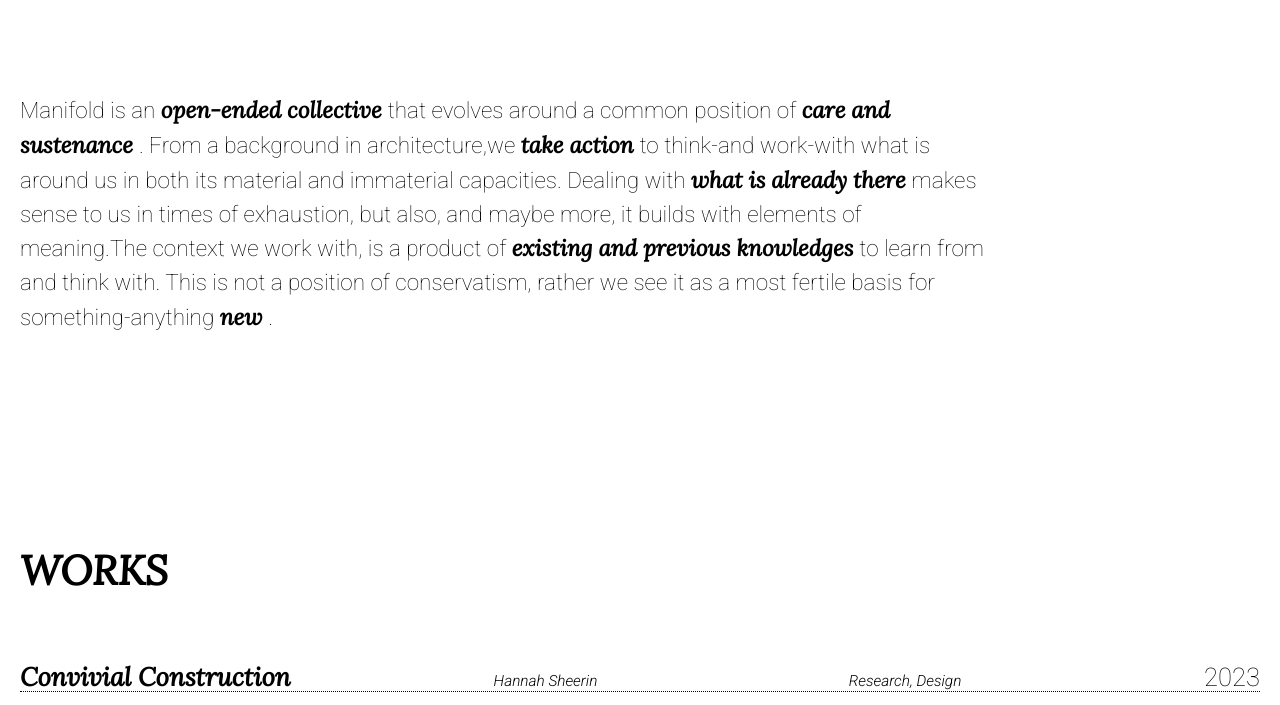
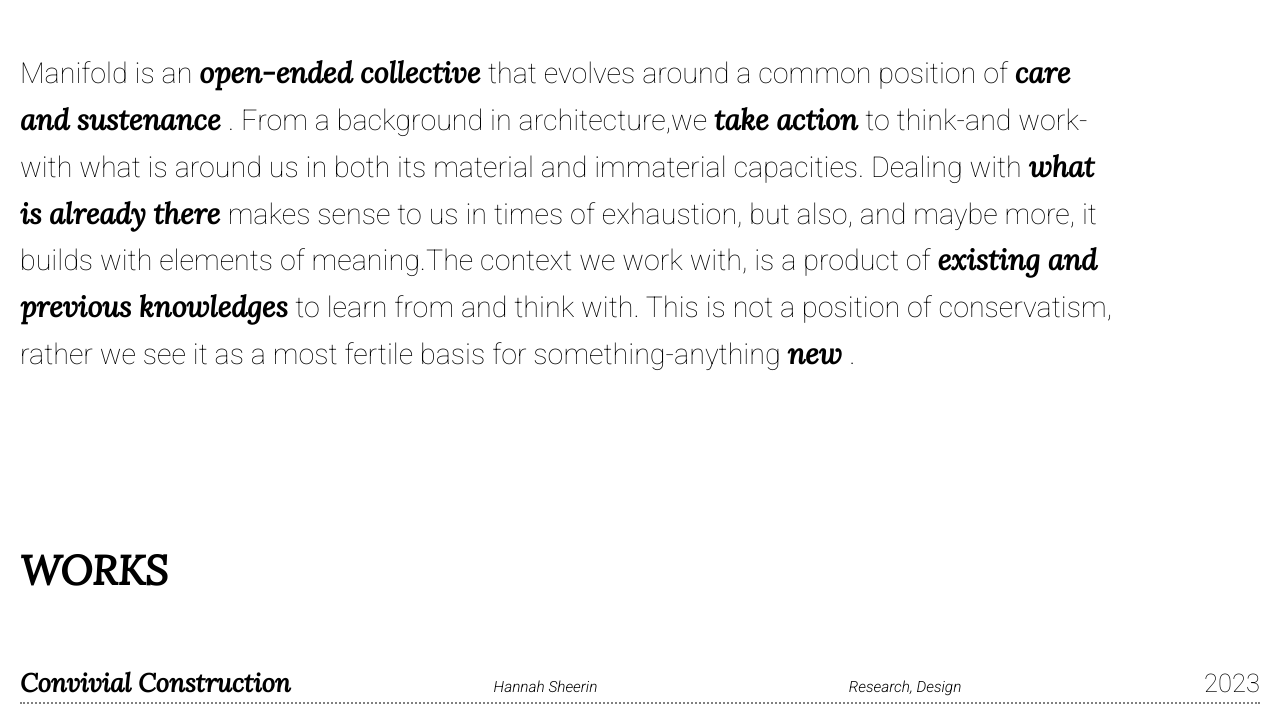
Before and after one commit to FriederV/FriederV.github.io, a plain HTML site: page index.html in a window 1280 px wide. Shown: the part 266-971 px from the top of the page. Drawn offline with Linux system fonts and the light colour scheme; files whose address does not match are found by name; a web font is replaced by a local one.

Commit message:
Add files via upload

```diff
--- a/style.css
+++ b/style.css
@@ -82,7 +82,7 @@ a{
 }
 
 .rotating_container{
-  width: 15vw;
+  width: 18vw;
   display: flex;
   justify-content: center;
   align-items: center;
@@ -191,13 +191,12 @@ a{
 
     display: flex;
     align-items: center;
-    font-size: 2.2rem;
+    font-size: 2.8rem;
     font-weight: 100;
-    width: 80%;
+    width: 90%;
     position:relative;
     padding-left: 20px;
-
-    line-height: 1.5;
+    line-height: 1.6;
 
 }
 
@@ -270,7 +269,7 @@ PROJECT STYLING */
   padding-top:100px;
   z-index:2;
   font-size: 2.5rem;
-  line-height: 1;
+  line-height: 1.5;
   font-weight: 300;
 }
 .p_links div {
@@ -287,7 +286,9 @@ PROJECT STYLING */
   display: flex;
   justify-content: space-between;
   border-bottom: dotted;
-  border-width: 1px;
+  border-width: 2px;
+  border-color: grey;
+  text-decoration-thickness: 10x;
   position: relative; /* Set initial position to relative */
   align-items:baseline;
 }
```
